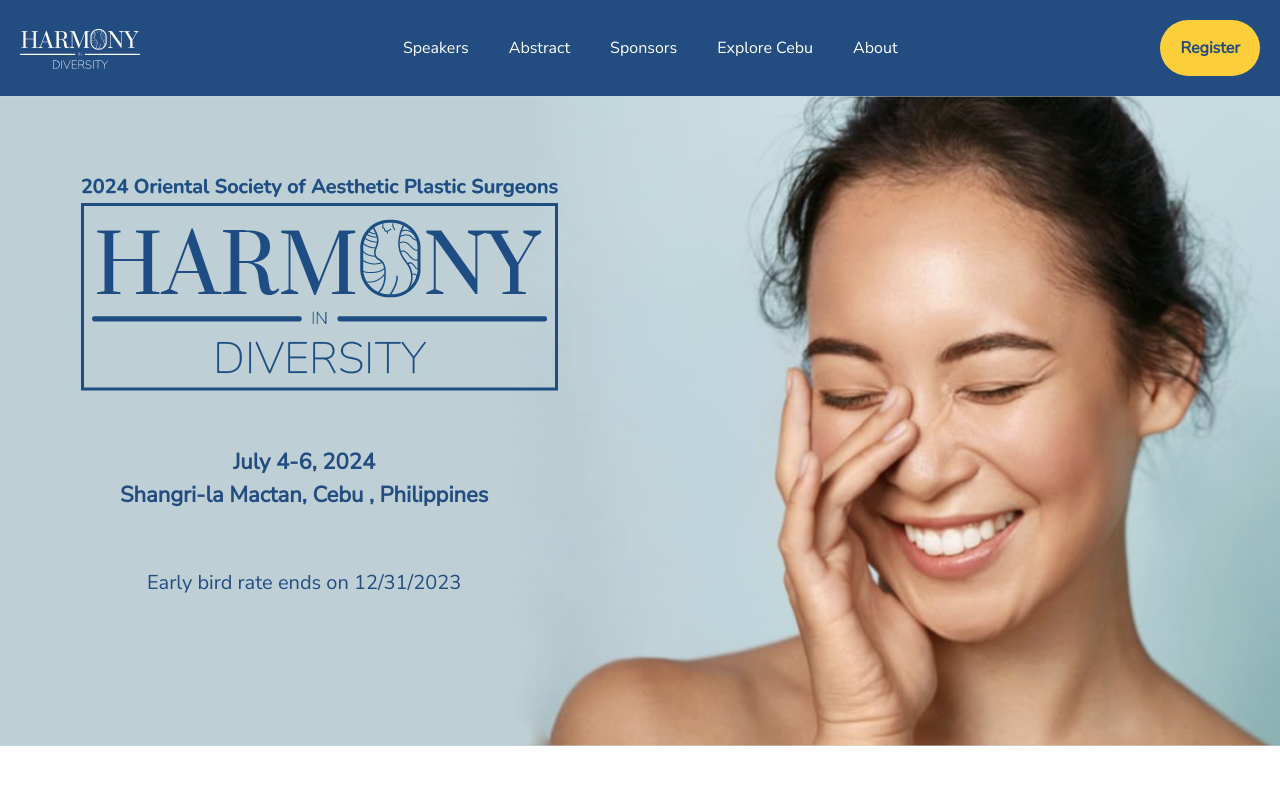
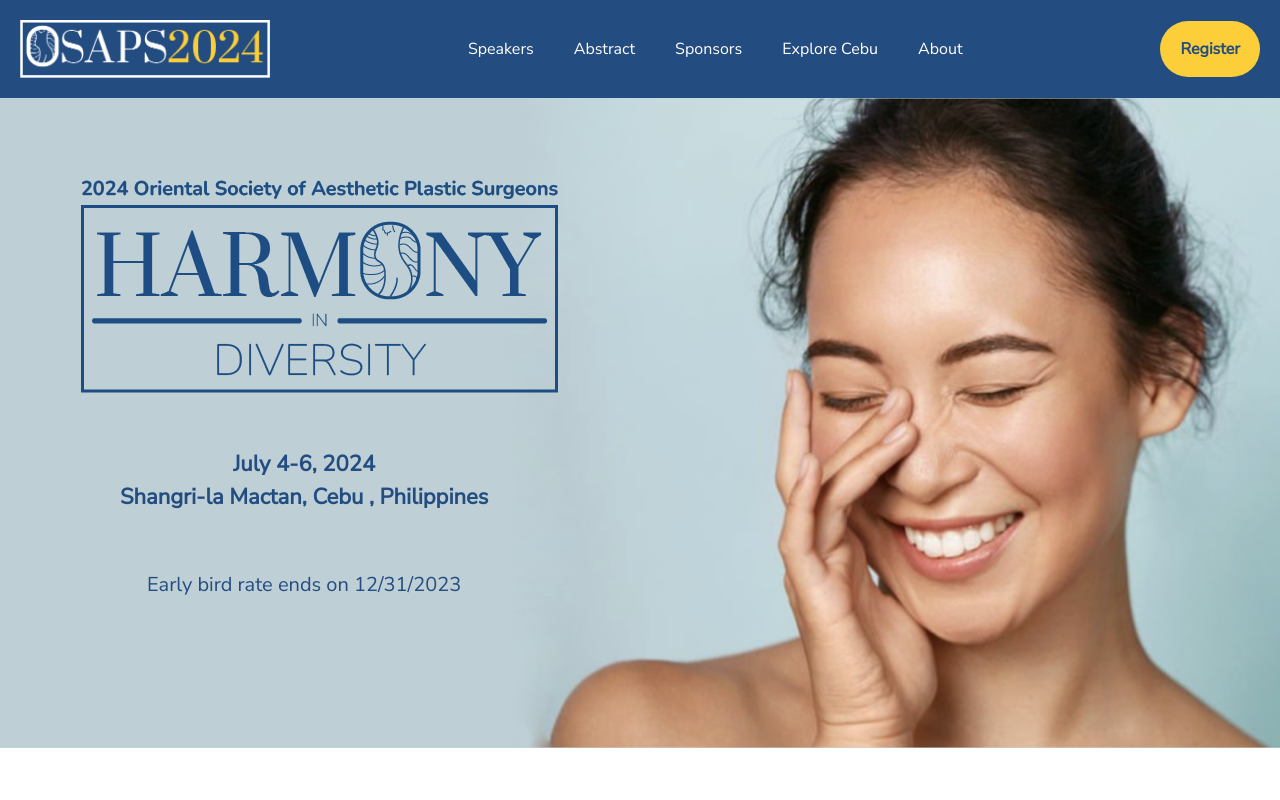
Before and after one commit to AppScaleTech/osaps-2024-full, a Next.js app: page / in a window 1280 px wide. Shown: the top 800 px of the page. Built offline with nearby package versions, Linux system fonts and the light colour scheme.

Commit message:
replaced logo

```diff
--- a/src/app/components/Navbar.tsx
+++ b/src/app/components/Navbar.tsx
@@ -7,9 +7,9 @@
     <nav className="bg-[#234C81] py-5 px-5 flex justify-between items-center">
         <Link href={'/'}>
         <Image
-        src={"/assets/images/logo.png"}
+        src={"/assets/images/osaps-logo.png"}
         alt="logo"
-        width={120}
+        width={250}
         height={40}
       />
         </Link>
```
Also changed, not shown: public/assets/images/osaps-logo.png (added).
